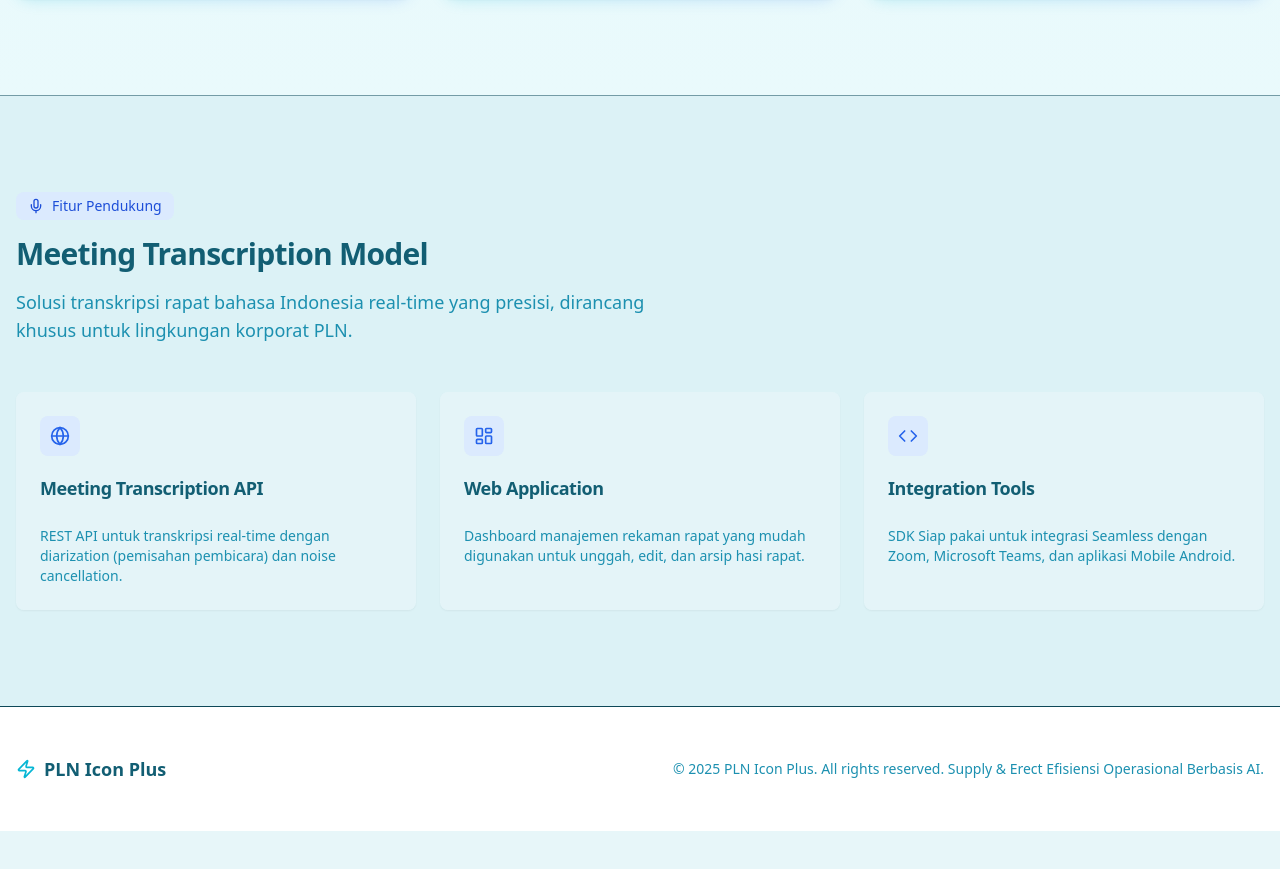
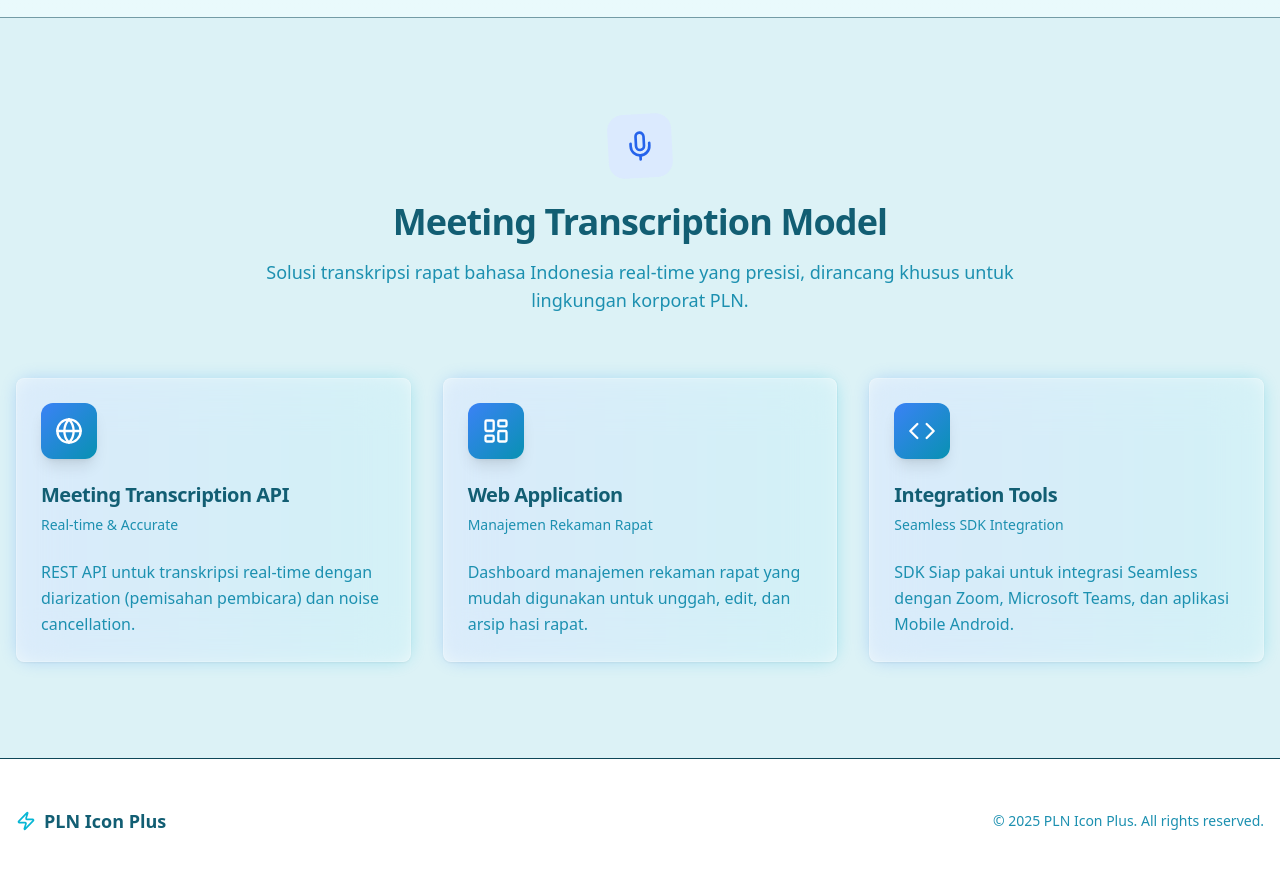
Before and after one commit to KleponPutu21/Legal-AI, a Vue app in the folder frontend/: page / in a window 1280 px wide. Shown: the part 1589-2458 px from the top of the page. Before the commit the page ends 2420 px from the top, so only its background shows below. Built offline with nearby package versions, Linux system fonts and the light colour scheme.

Commit message:
refining landing

```diff
--- a/frontend/src/views/LandingView.vue
+++ b/frontend/src/views/LandingView.vue
@@ -15,18 +15,20 @@ const scrollToSection = (id: string) => {
   <div class="min-h-screen bg-background font-sans">
     <!-- Header -->
     <header class="fixed top-0 w-full z-50 border-b border-white/10 bg-background/80 backdrop-blur-md">
-      <div class="container flex h-16 items-center justify-between px-4">
-        <div class="flex items-center gap-2 font-bold text-xl tracking-tight text-primary">
+      <div class="container flex h-16 items-center justify-between px-4 relative">
+        <div class="flex items-center gap-2 font-bold text-xl tracking-tight text-primary z-10">
           <Zap class="h-6 w-6 text-cyan-500 fill-cyan-500" />
           <span class="bg-clip-text text-transparent bg-gradient-to-r from-cyan-600 to-blue-600 dark:from-cyan-400 dark:to-blue-400">
             PLN Icon Plus
           </span>
         </div>
-        <nav class="hidden md:flex gap-6 text-sm font-medium text-muted-foreground">
+
+        <nav class="hidden md:flex gap-6 text-sm font-medium text-muted-foreground absolute left-1/2 -translate-x-1/2">
           <a href="#legal-ai" @click.prevent="scrollToSection('legal-ai')" class="hover:text-primary transition-colors">Legal AI</a>
           <a href="#transcription" @click.prevent="scrollToSection('transcription')" class="hover:text-primary transition-colors">Meeting Transcription</a>
         </nav>
-        <div class="flex items-center gap-2">
+
+        <div class="flex items-center gap-2 z-10">
             <!-- Optional Login/Sign up buttons could go here -->
         </div>
       </div>
@@ -42,10 +44,10 @@ const scrollToSection = (id: string) => {
         </div>
 
         <div class="container relative z-10 px-4 text-center space-y-8">
-          <div class="inline-flex items-center rounded-full border border-cyan-500/30 bg-cyan-500/10 px-3 py-1 text-sm font-medium text-cyan-600 dark:text-cyan-400 backdrop-blur-sm mb-4">
+          <!-- <div class="inline-flex items-center rounded-full border border-cyan-500/30 bg-cyan-500/10 px-3 py-1 text-sm font-medium text-cyan-600 dark:text-cyan-400 backdrop-blur-sm mb-4">
             <span class="flex h-2 w-2 rounded-full bg-cyan-500 mr-2 animate-ping"></span>
             Efisiensi Operasional Berbasis AI
-          </div>
+          </div> -->
 
           <h1 class="text-5xl md:text-7xl font-extrabold tracking-tight text-foreground max-w-4xl mx-auto leading-tight">
             Transformasi Digital <br/>
@@ -65,7 +67,7 @@ const scrollToSection = (id: string) => {
               </router-link>
             </Button>
             <Button variant="outline" size="lg" class="text-lg px-8 h-14 rounded-full border-2 hover:bg-secondary/10 backdrop-blur-sm transition-all" @click="scrollToSection('transcription')">
-              Lihat Transkripsi
+              Lihat Meeting Transcript
             </Button>
           </div>
         </div>
@@ -168,62 +170,71 @@ const scrollToSection = (id: string) => {
 
       <!-- Meeting Transcription Section -->
       <section id="transcription" class="py-24 bg-secondary/5 border-t border-border/50">
-        <div class="container px-4 space-y-12">
-            <div class="flex flex-col md:flex-row justify-between items-end gap-6">
-                <div class="space-y-4 max-w-2xl">
-                     <div class="inline-flex items-center rounded-lg bg-blue-100 dark:bg-blue-900/30 px-3 py-1 text-sm font-medium text-blue-700 dark:text-blue-300">
-                        <Mic class="w-4 h-4 mr-2" /> Fitur Pendukung
+        <div class="container px-4 space-y-16">
+          <div class="text-center space-y-4">
+             <div class="w-16 h-16 bg-blue-100 dark:bg-blue-900/30 rounded-2xl flex items-center justify-center mx-auto mb-6 -rotate-3">
+                <Mic class="w-8 h-8 text-blue-600 dark:text-blue-400" />
              </div>
-                    <h2 class="text-3xl font-bold tracking-tight">Meeting Transcription Model</h2>
-                    <p class="text-muted-foreground text-lg">
+            <h2 class="text-4xl font-bold tracking-tight">Meeting Transcription Model</h2>
+            <p class="text-muted-foreground text-lg max-w-3xl mx-auto">
               Solusi transkripsi rapat bahasa Indonesia real-time yang presisi, dirancang khusus untuk lingkungan korporat PLN.
             </p>
           </div>
-                 <!-- Decorative element or secondary action -->
+
+          <div class="grid grid-cols-1 md:grid-cols-3 gap-8">
+             <div class="group relative">
+                 <div class="absolute inset-0 bg-gradient-to-r from-blue-500 to-cyan-500 rounded-2xl blur opacity-25 group-hover:opacity-50 transition-opacity"></div>
+                 <Card class="relative h-full bg-card/50 backdrop-blur-xl border-white/20 hover:-translate-y-2 transition-transform duration-300">
+                  <CardHeader>
+                    <div class="w-14 h-14 rounded-xl bg-gradient-to-br from-blue-500 to-cyan-600 flex items-center justify-center mb-4 shadow-lg">
+                      <Globe class="w-7 h-7 text-white" />
                     </div>
-
-          <div class="grid grid-cols-1 md:grid-cols-3 gap-6">
-             <Card class="bg-background/80 hover:bg-background transition-colors border-none shadow-sm hover:shadow-md">
-              <CardHeader>
-                <div class="w-10 h-10 rounded-lg bg-blue-100 dark:bg-blue-900/50 flex items-center justify-center mb-3 text-blue-600">
-                  <Globe class="w-5 h-5" />
-                </div>
-                <CardTitle class="text-lg">Meeting Transcription API</CardTitle>
+                    <CardTitle class="text-xl">Meeting Transcription API</CardTitle>
+                    <CardDescription>Real-time & Accurate</CardDescription>
                   </CardHeader>
                   <CardContent>
-                <p class="text-sm text-muted-foreground">
+                    <p class="text-muted-foreground leading-relaxed">
                       REST API untuk transkripsi real-time dengan diarization (pemisahan pembicara) dan noise cancellation.
                     </p>
                   </CardContent>
                 </Card>
+            </div>
 
-             <Card class="bg-background/80 hover:bg-background transition-colors border-none shadow-sm hover:shadow-md">
+             <div class="group relative">
+                 <div class="absolute inset-0 bg-gradient-to-r from-blue-500 to-cyan-500 rounded-2xl blur opacity-25 group-hover:opacity-50 transition-opacity"></div>
+                 <Card class="relative h-full bg-card/50 backdrop-blur-xl border-white/20 hover:-translate-y-2 transition-transform duration-300">
                   <CardHeader>
-                 <div class="w-10 h-10 rounded-lg bg-blue-100 dark:bg-blue-900/50 flex items-center justify-center mb-3 text-blue-600">
-                  <LayoutDashboard class="w-5 h-5" />
+                     <div class="w-14 h-14 rounded-xl bg-gradient-to-br from-blue-500 to-cyan-600 flex items-center justify-center mb-4 shadow-lg">
+                      <LayoutDashboard class="w-7 h-7 text-white" />
                     </div>
-                <CardTitle class="text-lg">Web Application</CardTitle>
+                    <CardTitle class="text-xl">Web Application</CardTitle>
+                    <CardDescription>Manajemen Rekaman Rapat</CardDescription>
                   </CardHeader>
                   <CardContent>
-                <p class="text-sm text-muted-foreground">
+                    <p class="text-muted-foreground leading-relaxed">
                       Dashboard manajemen rekaman rapat yang mudah digunakan untuk unggah, edit, dan arsip hasi rapat.
                     </p>
                   </CardContent>
                 </Card>
+            </div>
 
-             <Card class="bg-background/80 hover:bg-background transition-colors border-none shadow-sm hover:shadow-md">
+             <div class="group relative">
+                 <div class="absolute inset-0 bg-gradient-to-r from-blue-500 to-cyan-500 rounded-2xl blur opacity-25 group-hover:opacity-50 transition-opacity"></div>
+                 <Card class="relative h-full bg-card/50 backdrop-blur-xl border-white/20 hover:-translate-y-2 transition-transform duration-300">
                   <CardHeader>
-                 <div class="w-10 h-10 rounded-lg bg-blue-100 dark:bg-blue-900/50 flex items-center justify-center mb-3 text-blue-600">
-                  <Code class="w-5 h-5" />
+                     <div class="w-14 h-14 rounded-xl bg-gradient-to-br from-blue-500 to-cyan-600 flex items-center justify-center mb-4 shadow-lg">
+                      <Code class="w-7 h-7 text-white" />
                     </div>
-                <CardTitle class="text-lg">Integration Tools</CardTitle>
+                    <CardTitle class="text-xl">Integration Tools</CardTitle>
+                    <CardDescription>Seamless SDK Integration</CardDescription>
                   </CardHeader>
                   <CardContent>
-                <p class="text-sm text-muted-foreground">
+                    <p class="text-muted-foreground leading-relaxed">
                         SDK Siap pakai untuk integrasi Seamless dengan Zoom, Microsoft Teams, dan aplikasi Mobile Android.
                     </p>
                   </CardContent>
                 </Card>
+            </div>
           </div>
         </div>
       </section>
@@ -238,7 +249,7 @@ const scrollToSection = (id: string) => {
                 <span>PLN Icon Plus</span>
             </div>
             <p class="text-sm text-muted-foreground">
-                &copy; 2025 PLN Icon Plus. All rights reserved. Supply & Erect Efisiensi Operasional Berbasis AI.
+                &copy; 2025 PLN Icon Plus. All rights reserved.
             </p>
         </div>
       </div>
```
Lines whose indentation alone changed are shown as unchanged.
